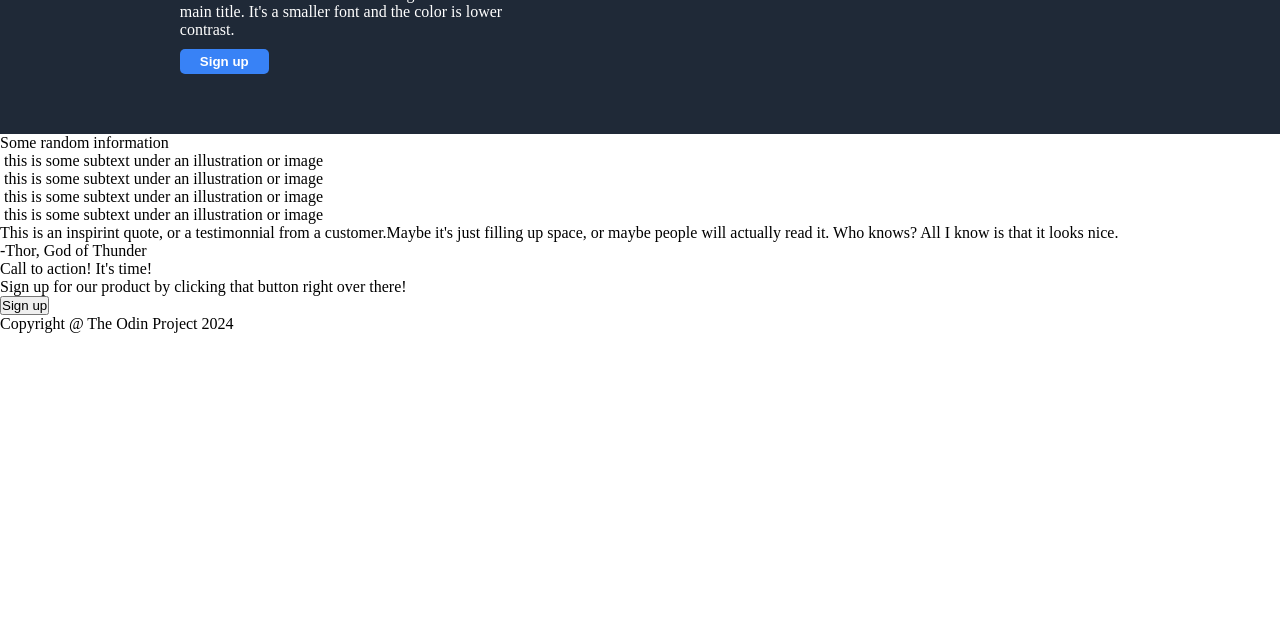
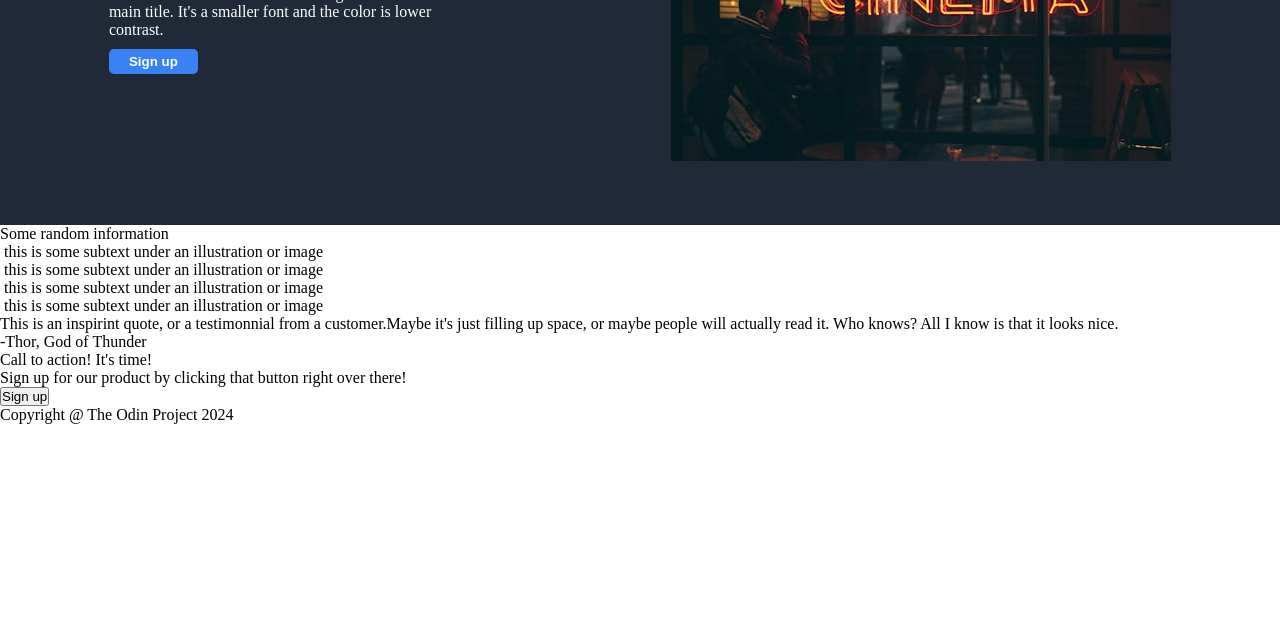
Before and after one commit to TusharSonker/landing-page, a plain HTML site: page index.html in a window 1280 px wide. Shown: the part 175-800 px from the top of the page. Drawn offline with Linux system fonts and the light colour scheme.

Commit message:
Add an image
I added an image featuring "Central Cinema" to first section
of the Loading page.

```diff
--- a/index.html
+++ b/index.html
@@ -27,7 +27,7 @@
           <div><button class="button">Sign up</button></div>
         </div>
         <div class="image">
-          this is a place holder for an image
+          <img src="./images/cinema.jpg" alt="A man capturing Central Cinema" class="cinema">
         </div>
       </div>
     </div>
```
